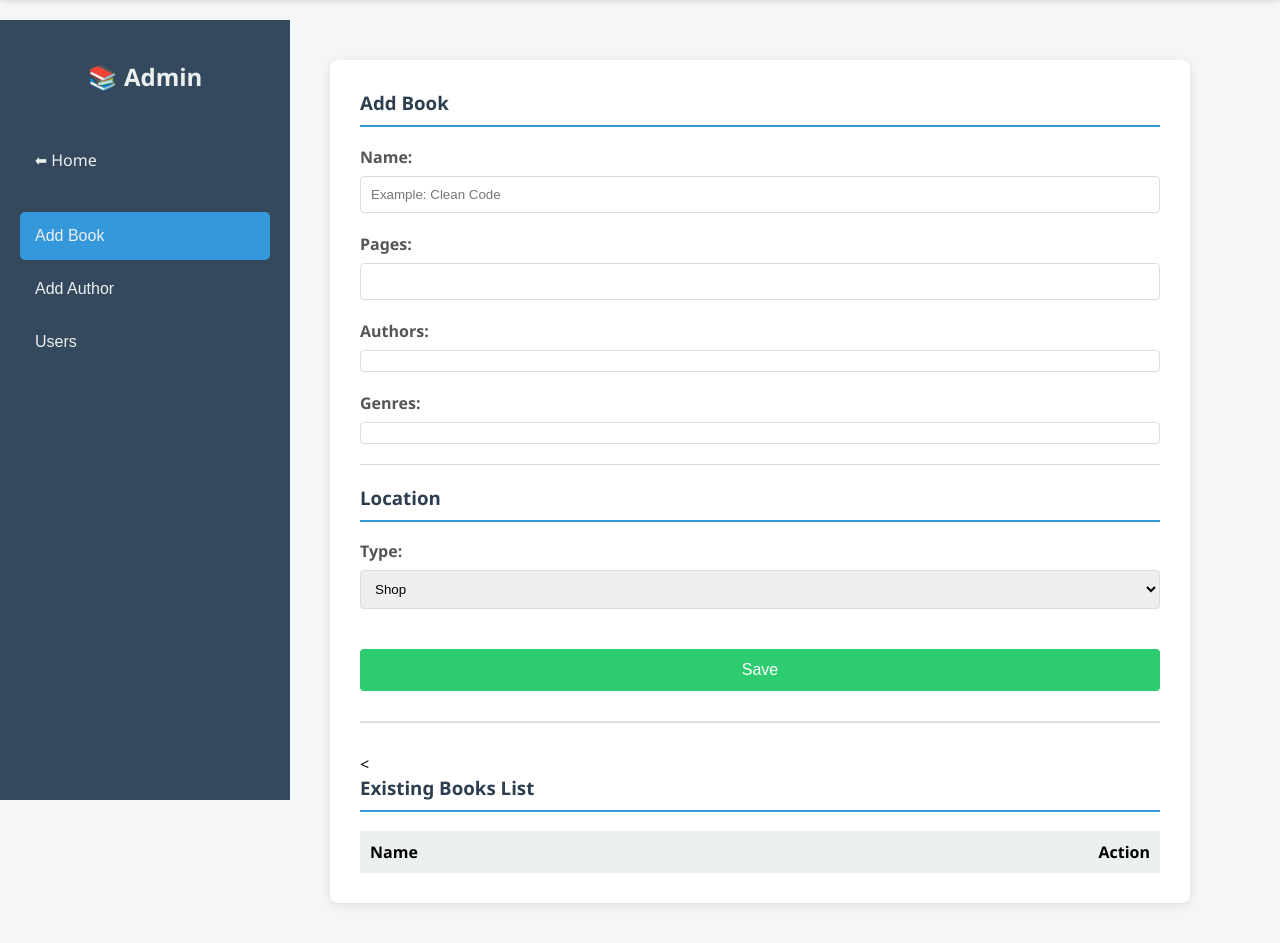
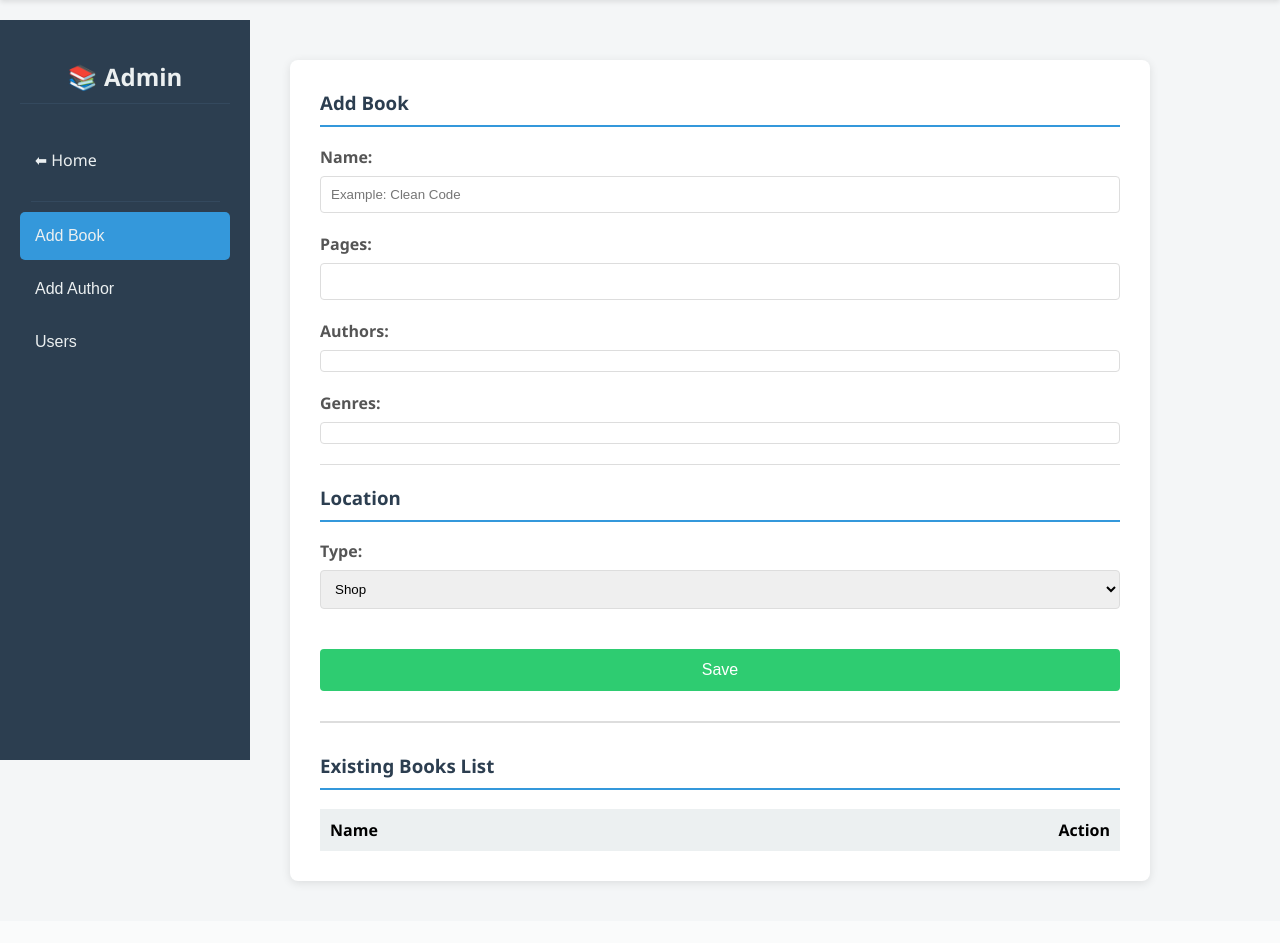
Before and after one commit to KosenkoAlexander/multimedia-coursework, a Flask app: page /admin in a window 1280 px wide. Shown: the part 60-1003 px from the top of the page. After the commit the page ends 946 px from the top, so only its background shows below. Run offline with Flask 3, Linux system fonts and the light colour scheme; a user stored in the database is signed in; data that the repository does not hold is empty; some libraries are stand-ins or nearby versions.

Commit message:
minor changes 2

```diff
--- a/src/server/templates/admin.html
+++ b/src/server/templates/admin.html
@@ -1,6 +1,9 @@
 {% extends "base.html" %}
 
 {% block content %}
+
+<div class="admin-container">
+
     <nav class="sidebar">
         <h2>📚 Admin </h2>
 
@@ -102,7 +105,7 @@
             </form>
             <hr style="border: 0; border-top: 2px solid #ddd; margin: 30px 0;">
 
-        <<h3>Existing Books List</h3>
+            <h3>Existing Books List</h3>
             <div style="overflow-x: auto; max-height: 400px; overflow-y: auto;">
                 <table style="width: 100%; border-collapse: collapse;">
                     <thead>
@@ -129,58 +132,7 @@
                     </tbody>
                 </table>
             </div>
-    </div>
-    </div>
-
-    <style>
-        .checkbox-list {
-            max-height: 150px;
-            overflow-y: auto;
-            border: 1px solid #ddd;
-            padding: 10px;
-            border-radius: 4px;
-            background: white;
-        }
-
-        .checkbox-list label {
-            display: block;
-            font-weight: normal;
-            margin-bottom: 5px;
-            cursor: pointer;
-        }
-
-        .checkbox-list label:hover {
-            background-color: #f0f0f0;
-        }
-    </style>
-
-    <script>
-        function toggleNewBookLocation() {
-            const type = document.getElementById('new_book_location_type').value;
-            const detailsDiv = document.getElementById('location_details');
-            const shopGroup = document.getElementById('shop_select_group');
-            const libGroup = document.getElementById('lib_select_group');
-            const priceGroup = document.getElementById('new_book_price_group');
-
-            if (type === 'none') {
-                detailsDiv.style.display = 'none';
-            } else {
-                detailsDiv.style.display = 'block';
-
-                if (type === 'shop') {
-                    shopGroup.style.display = 'block';
-                    libGroup.style.display = 'none';
-                    priceGroup.style.display = 'block';
-                } else {
-                    shopGroup.style.display = 'none';
-                    libGroup.style.display = 'block';
-                    priceGroup.style.display = 'none';
-                }
-            }
-        }
-    </script>
-
-    <div id="add-author" class="section">
+        </div> <div id="add-author" class="section">
             <h3>Add New Author</h3>
             <form action="/add_author" method="POST">
 
@@ -245,10 +197,7 @@
                     </tbody>
                 </table>
             </div>
-    </div>
-    </div>
-
-    <div id="manage-users" class="section">
+        </div> <div id="manage-users" class="section">
             <h3>👤 User Management</h3>
 
             <div style="overflow-x: auto; margin-bottom: 30px;">
@@ -328,12 +277,83 @@
                 </div>
                 <button type="submit" class="submit-btn">Create User</button>
             </form>
-    </div>
+        </div> </main>
 
-</main>
+</div> <style>
+    /* CSS для Flex-розмітки */
+    .admin-container {
+        display: flex;
+        width: 100%;
+        min-height: calc(100vh - 60px);
+    }
+
+    .sidebar {
+        width: 250px;
+        min-width: 250px;
+        background-color: var(--primary-color);
+        color: var(--text-light);
+        display: flex;
+        flex-direction: column;
+        padding: 20px;
+        box-sizing: border-box;
+    }
+
+    .main-content {
+        flex-grow: 1;
+        padding: 40px;
+        background-color: var(--bg-light);
+        overflow-y: auto;
+    }
+
+    /* Інші стилі */
+    .sidebar h2 {
+        margin-bottom: 30px;
+        text-align: center;
+        border-bottom: 1px solid #34495e;
+        padding-bottom: 10px;
+    }
+
+    .nav-btn {
+        background: none;
+        border: none;
+        color: var(--text-light);
+        padding: 15px;
+        text-align: left;
+        cursor: pointer;
+        font-size: 16px;
+        transition: 0.3s;
+        border-radius: 5px;
+        margin-bottom: 5px;
+        width: 100%;
+    }
+
+    .nav-btn:hover,
+    .nav-btn.active {
+        background-color: var(--accent-color);
+    }
+
+    .checkbox-list {
+        max-height: 150px;
+        overflow-y: auto;
+        border: 1px solid #ddd;
+        padding: 10px;
+        border-radius: 4px;
+        background: white;
+    }
+
+    .checkbox-list label {
+        display: block;
+        font-weight: normal;
+        margin-bottom: 5px;
+        cursor: pointer;
+    }
+
+    .checkbox-list label:hover {
+        background-color: #f0f0f0;
+    }
+</style>
 
 <script>
-
     function showSection(sectionId) {
         document.querySelectorAll('.section').forEach(sec => {
             sec.classList.remove('active');
@@ -377,10 +397,9 @@
             }
         }
     }
+
     document.addEventListener("DOMContentLoaded", function () {
-
         const activeTabId = "{{ active_tab }}";
-
         if (activeTabId && document.getElementById(activeTabId)) {
             showSection(activeTabId);
         } else {
```
Lines whose indentation alone changed are shown as unchanged.
